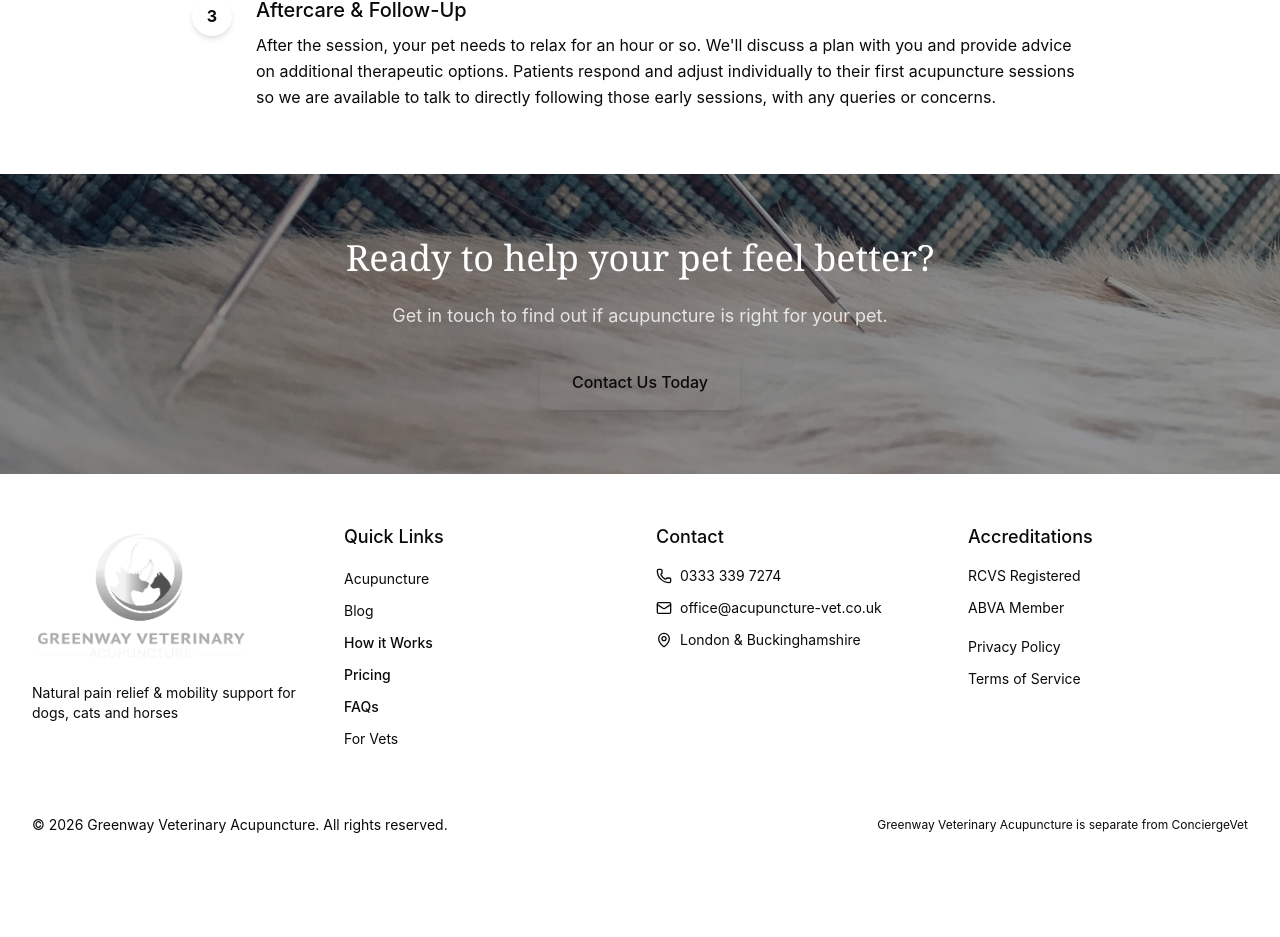
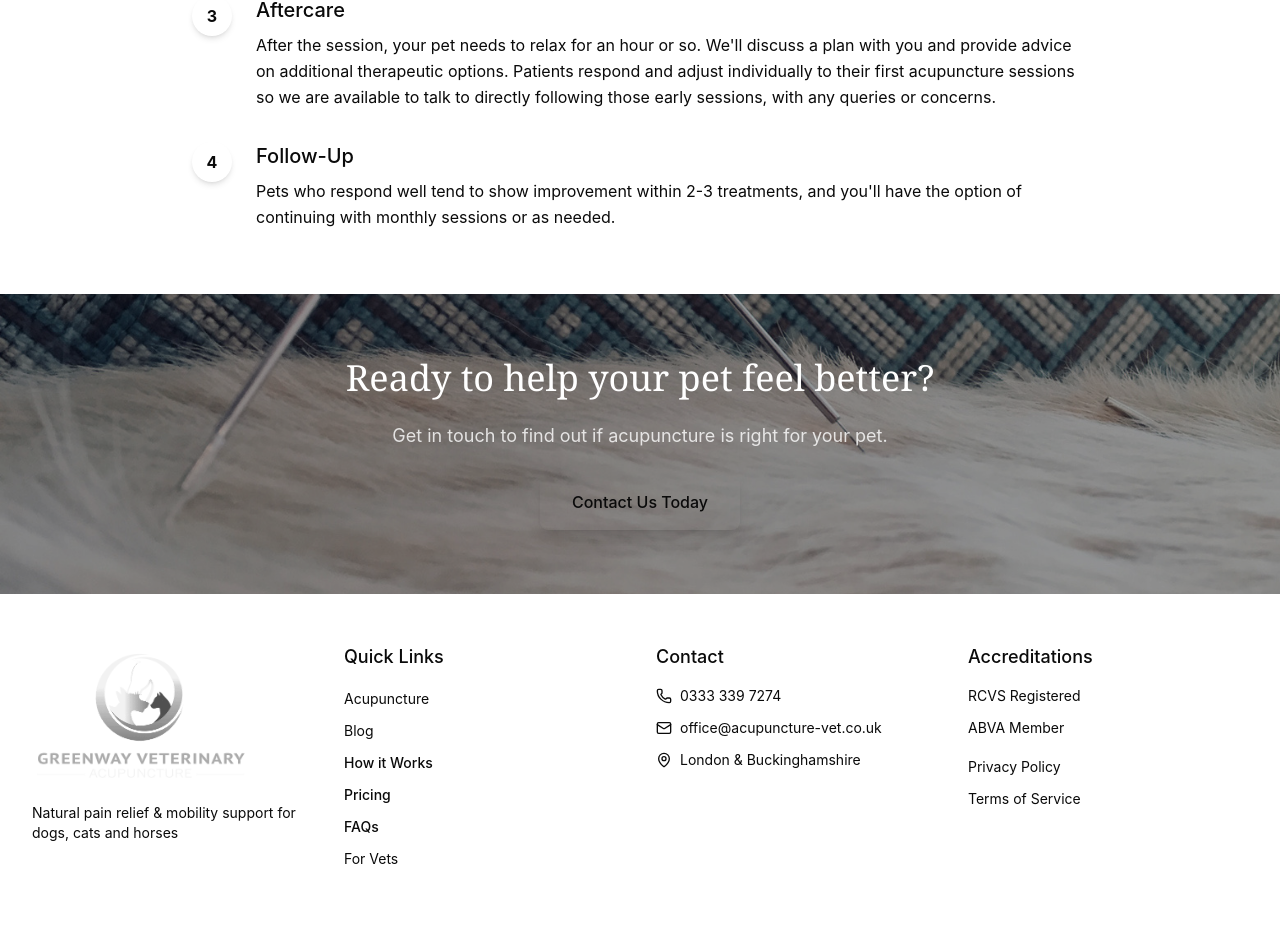
Before and after one commit to greenwayveterinary-tech/acupuncture-website, a React (Vite) app: page /acupuncture in a window 1280 px wide. Shown: the part 2494-3431 px from the top of the page. Before the commit the page ends 3377 px from the top, so only its background shows below. Built offline with nearby package versions, Linux system fonts and the light colour scheme.

Commit message:
Update acupuncture stages and footer copy

```diff
--- a/src/app/components/Footer.tsx
+++ b/src/app/components/Footer.tsx
@@ -148,12 +148,6 @@ export function Footer() {
           <p className="text-muted-foreground text-sm">
             © {new Date().getFullYear()} Greenway Veterinary Acupuncture. All rights reserved.
           </p>
-          <p className="text-muted-foreground text-xs">
-            Greenway Veterinary Acupuncture is separate from{' '}
-            <a href="https://conciergevet.co.uk" className="text-accent hover:underline" target="_blank" rel="noopener noreferrer">
-              ConciergeVet
-            </a>
-          </p>
         </div>
       </div>
     </footer>
--- a/src/app/pages/AcupuncturePage.tsx
+++ b/src/app/pages/AcupuncturePage.tsx
@@ -150,7 +150,8 @@ export function AcupuncturePage() {
             {[
               { title: 'Initial Consultation', desc: 'Allow a good hour for the first session. We\'ll get to know your pet, watch how they move and behave, discuss their history and lifestyle, review their clinical records from your regular vet and then carefully examine them before explaining our treatment plan to you.' },
               { title: 'The Treatment', desc: 'Fine needles are gently placed at specific acupoints. We often start with fewer points on the first session, particularly if the patient is sensitised by recent pain issues, and build up in subsequent treatments. The needles remain in place for approximately 15–20 minutes. We listen to and observe your pet throughout, to maximise a comfortable, relaxing experience for them.' },
-              { title: 'Aftercare & Follow-Up', desc: 'After the session, your pet needs to relax for an hour or so. We\'ll discuss a plan with you and provide advice on additional therapeutic options. Patients respond and adjust individually to their first acupuncture sessions so we are available to talk to directly following those early sessions, with any queries or concerns.' },
+              { title: 'Aftercare', desc: 'After the session, your pet needs to relax for an hour or so. We\'ll discuss a plan with you and provide advice on additional therapeutic options. Patients respond and adjust individually to their first acupuncture sessions so we are available to talk to directly following those early sessions, with any queries or concerns.' },
+              { title: 'Follow-Up', desc: 'Pets who respond well tend to show improvement within 2-3 treatments, and you\'ll have the option of continuing with monthly sessions or as needed.' },
             ].map((step, i) => (
               <motion.div
                 key={i}
```
